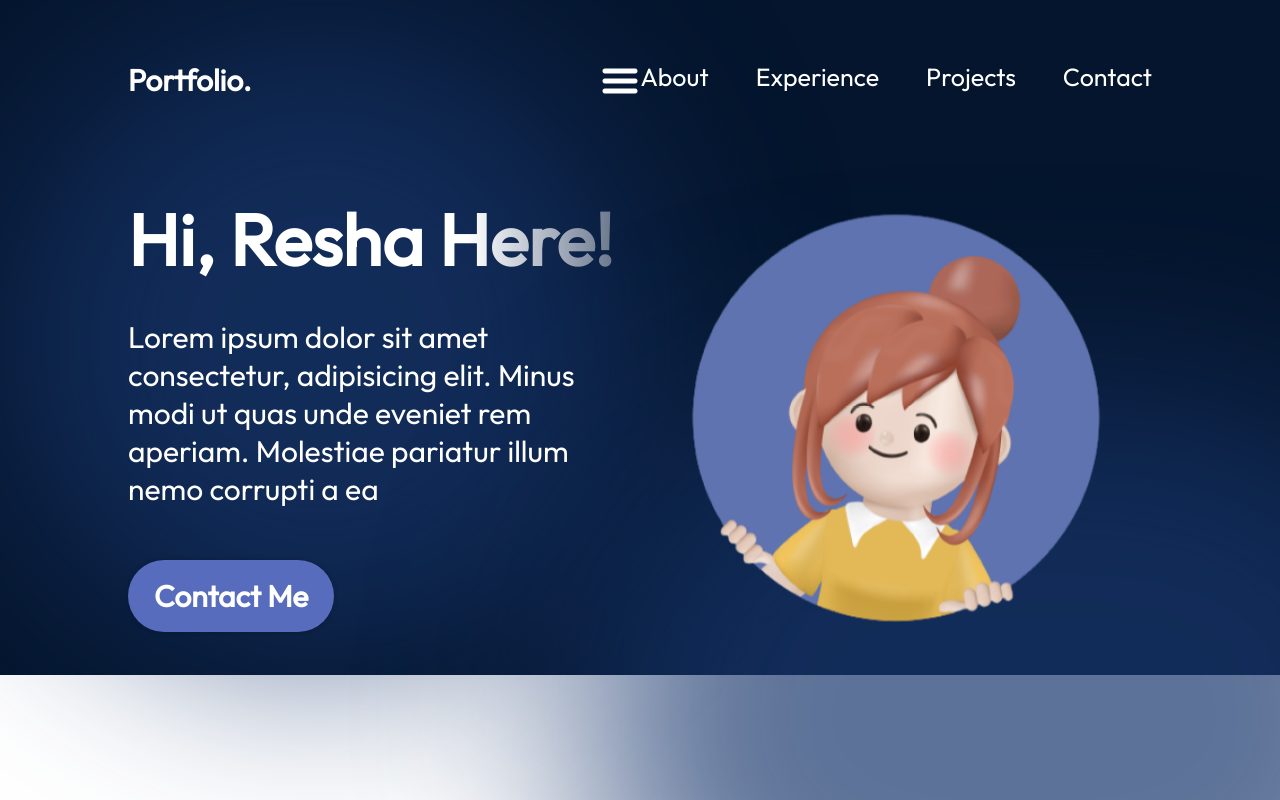
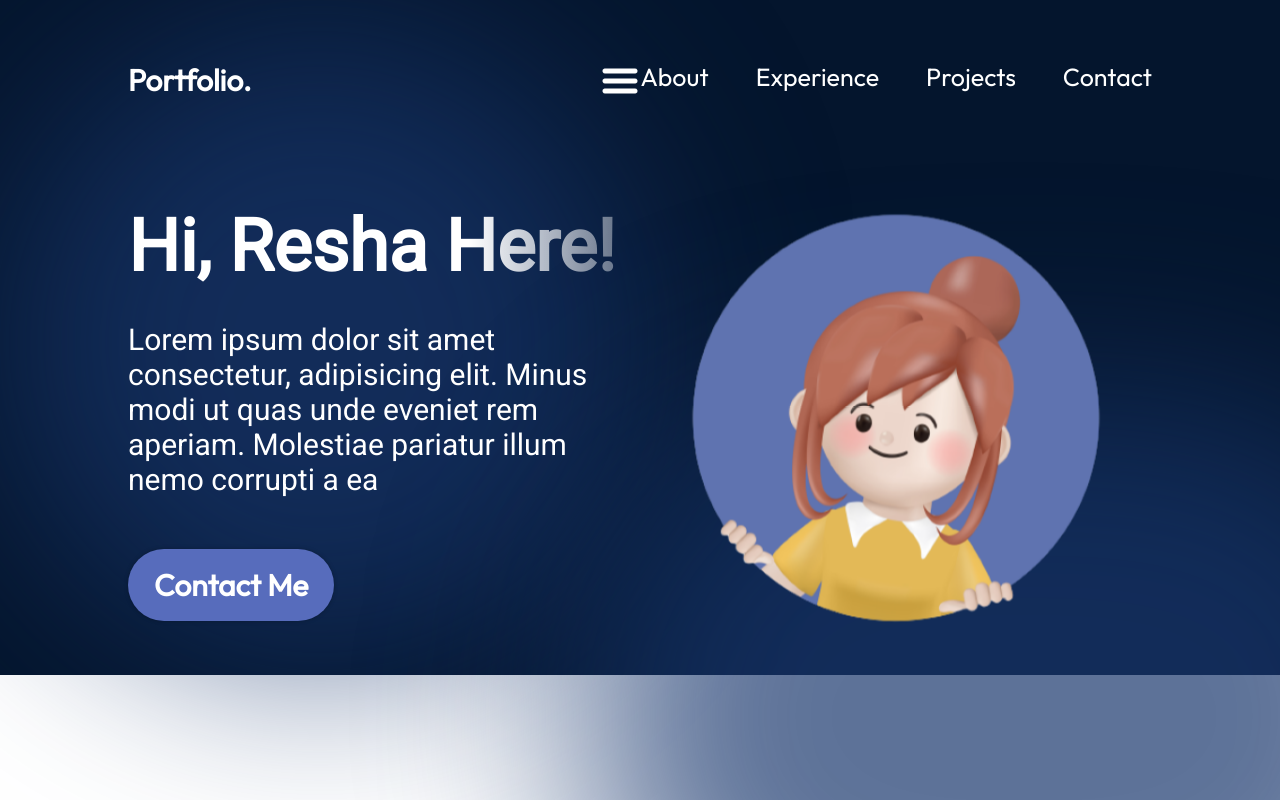
Before and after one commit to re-sha/portfolio, a React (Vite) app in the folder react-portfolio/: page / in a window 1280 px wide. Shown: the top 800 px of the page. Built offline with nearby package versions, Linux system fonts and the light colour scheme.

Commit message:
update font style variable

```diff
--- a/react-portfolio/src/vars.css
+++ b/react-portfolio/src/vars.css
@@ -7,5 +7,5 @@
     --color-bg: #04152d;
 
     /* fonts */
-    --font-robot: "Roboto";
+    --font-roboto: "Roboto";
 }
```
